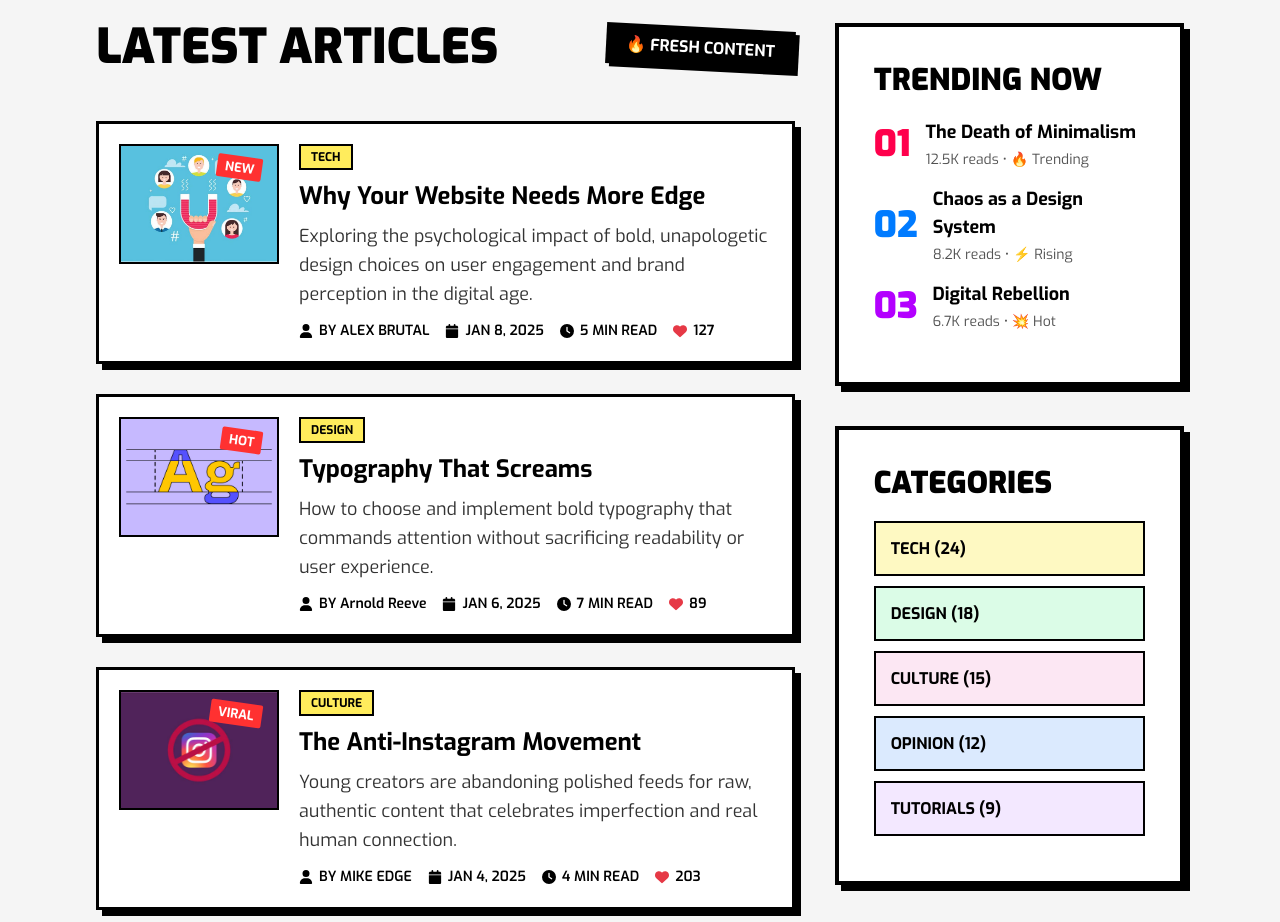
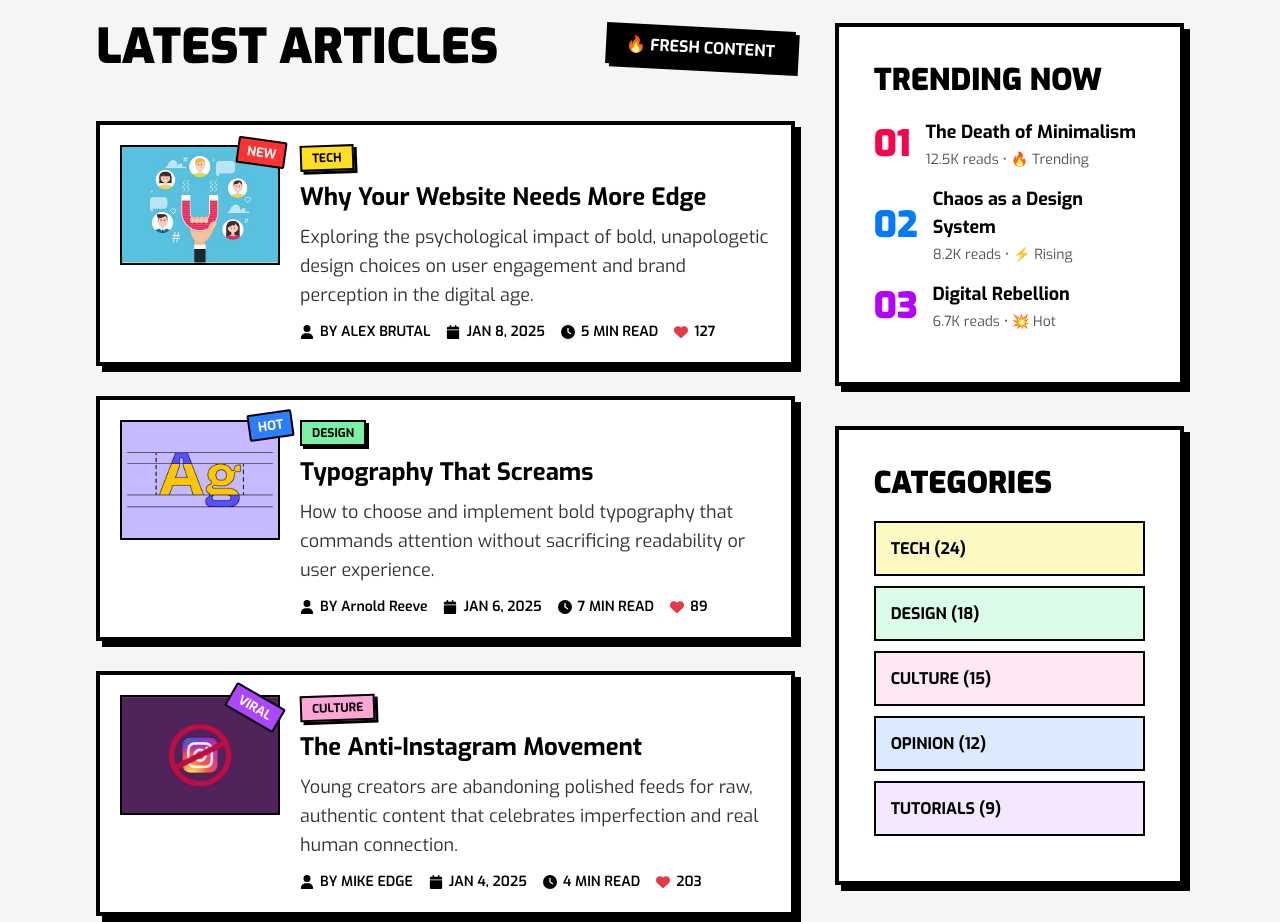
Before and after one commit to ibmael/The-UX-Review-Blog, a plain HTML site: page index.html in a window 1280 px wide. Shown: the part 860-1782 px from the top of the page. Drawn offline with Linux system fonts and the light colour scheme.

Commit message:
complete the latest section

```diff
--- a/css/style.css
+++ b/css/style.css
@@ -326,7 +326,7 @@ ul {
 ============================= */
 .latest-cards article {
   background: #fff;
-  border: 3px solid #000;
+  border: 4px solid #000;
   box-shadow: 6px 6px 0 #000;
   margin-bottom: 30px;
   transition: all 0.3s ease;
@@ -389,32 +389,52 @@ ul {
   border-radius: 2px;
 }
 
-.img-status:nth-child(1) {
-  top: -80px;
-  right: -4px;
+.latest-cards article:nth-child(1) .img-status {
+  top: -8px;
+  right: -8px;
+  border: #000 2px solid;
 }
 
-.img-status:nth-child(2) {
-  top: 10px;
-  right: 15px;
+.latest-cards article:nth-child(2) .img-status {
+  top: -10px;
+  right: -15px;
+  background-color: #2b7fff;
+  transform: rotate(-8deg);
+  border: #000 2px solid;
 }
 
-.img-status:nth-child(3) {
-  top: -12px;
-  right: 20px;
+.latest-cards article:nth-child(3) .img-status {
+  top: -3px;
+  right: -5px;
+  background-color: #ad46ff;
+  transform: rotate(30deg);
+  border: #000 2px solid;
 }
 
 /* Card content */
 .card-content-status {
   display: inline-block;
-  background: #ffec5c;
   border: 2px solid #000;
   padding: 3px 10px;
   font-weight: 700;
-  font-size: 0.75rem;
+  font-size: 12px;
+  line-height: 16px;
   margin-bottom: 10px;
 }
-
+.status1{
+background-color: #ffdf20;
+transform: rotate(-2deg);
+box-shadow: 3px 3px 0 #000;
+}
+.status2{
+  background-color: #7bf1a8;
+  box-shadow: 3px 3px 0 #000;
+}
+.status3{
+  background-color: #fda5d5;
+  box-shadow: 3px 3px 0 #000;
+  transform: rotate(-2deg);
+}
 .card-content h4 {
   font-size: 24px;
   font-weight: 700;
@@ -464,11 +484,14 @@ ul {
 /* =============================
    SIDEBAR (RIGHT COLUMN)
 ============================= */
+
 .right-col {
-  display: flex;
-  flex-direction: column;
-  gap: 40px;
-}
+      display: flex;
+      flex-direction: column;
+      gap: 40px;
+      position: sticky;
+      top: 140px;
+    }
 
 .trending-container,
 .categories-container {
--- a/index.html
+++ b/index.html
@@ -122,7 +122,7 @@
                     <div class="img-status">NEW</div>
                   </div>
                   <div class="card-content">
-                    <div class="card-content-status">TECH</div>
+                    <div class="card-content-status status1">TECH</div>
                     <h4>Why Your Website Needs More Edge</h4>
                     <p>Exploring the psychological impact of bold, unapologetic design choices on user engagement and
                       brand perception in the digital age.</p>
@@ -174,7 +174,7 @@
                     <div class="img-status">HOT</div>
                   </div>
                   <div class="card-content">
-                    <div class="card-content-status">DESIGN</div>
+                    <div class="card-content-status status2">DESIGN</div>
                     <h4>Typography That Screams</h4>
                     <p>How to choose and implement bold typography that commands attention without sacrificing readability or user experience.</p>
                     <div class="card-info">
@@ -227,7 +227,7 @@
                     <div class="img-status">VIRAL</div>
                   </div>
                   <div class="card-content">
-                    <div class="card-content-status">CULTURE</div>
+                    <div class="card-content-status status3">CULTURE</div>
                     <h4>The Anti-Instagram Movement</h4>
                     <p>Young creators are abandoning polished feeds for raw, authentic content that celebrates imperfection and real human connection.</p>
                     <div class="card-info">
@@ -319,6 +319,7 @@
           </div>
         </div>
     </section>
+
   </main>
 </body>
 
```
